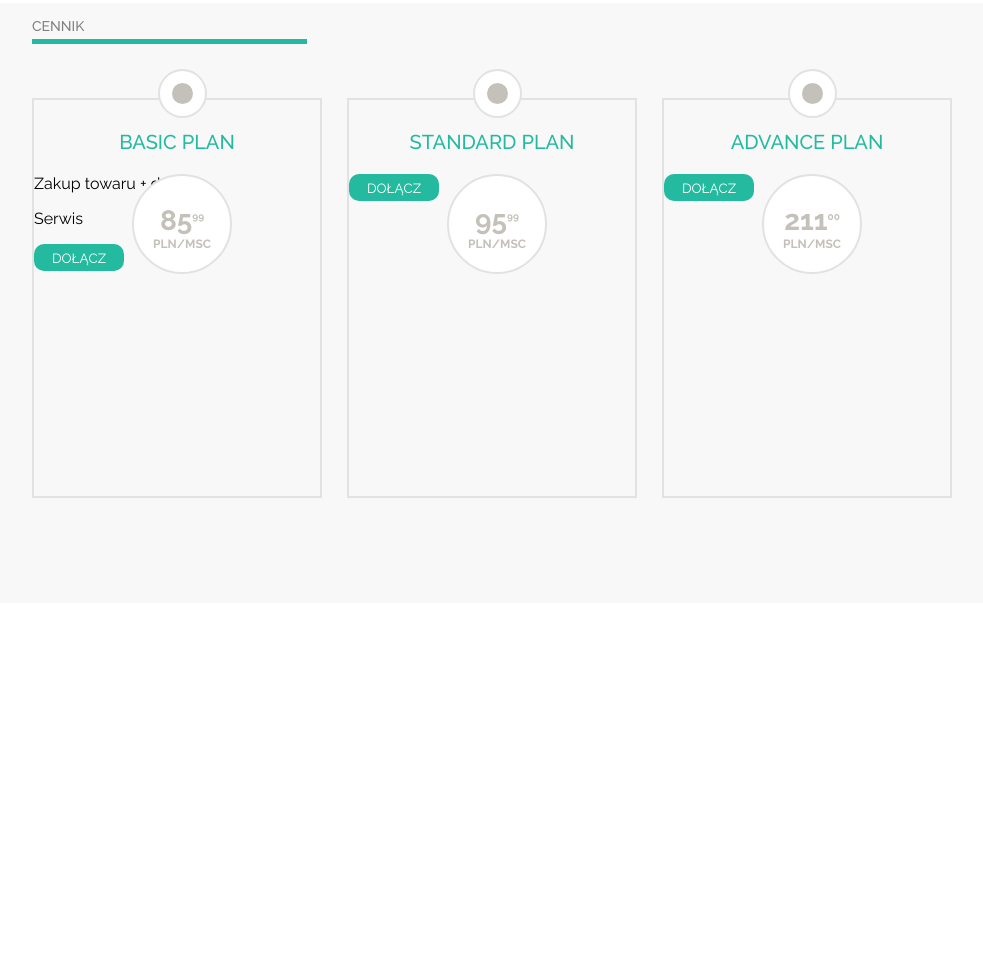
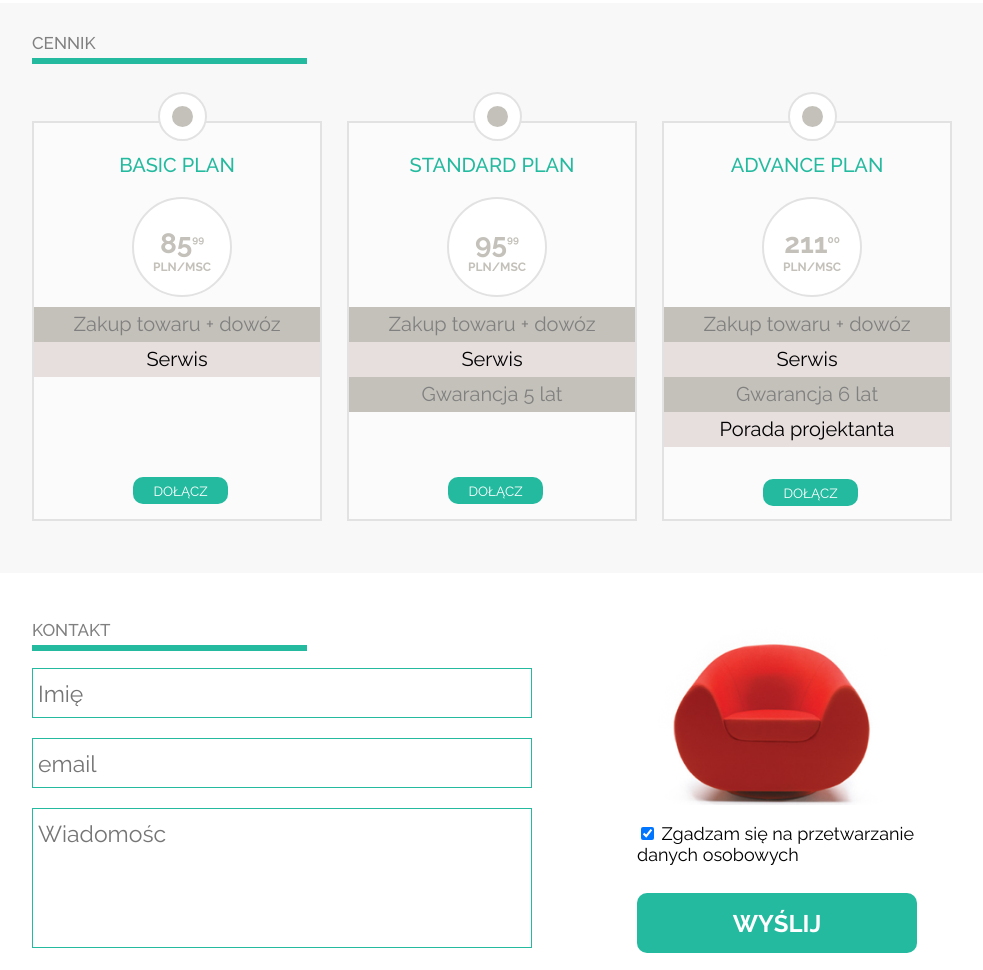
Before and after one commit to alesan6/SitOnChair, a plain HTML site: page index.html in a window 1280 px wide. Shown: the part 750-1720 px from the top of the page, without its empty margins (148-1131 px from the left). Before the commit the page ends 1361 px from the top, so only its background shows below. Drawn offline with Linux system fonts and the light colour scheme.

Commit message:
Working on Section-4

```diff
--- a/css/style.css
+++ b/css/style.css
@@ -64,7 +64,7 @@ ul>li {
 
 }
 #head1 {
-    font-size: 28px;
+    font-size: 30px;
     font-weight: 500;
 }
 #text1 {
@@ -120,22 +120,22 @@ ul>li {
     float: right;
 }
 
-/*SECTION _ 3*/
+/*SECTION - 3*/
 #third-section {
     background-color: #F8F8F8;
-    height: 600px;
+    height: 570px;
     /*border: 1px solid red;*/
     margin-top: 25px;
 
 }
 .header-section {
     width: 275px;
-    border-bottom: 5px solid #24BA9F;
-    padding-top: 15px;
+    border-bottom: 6px solid #24BA9F;
+    padding-top: 30px;
     padding-bottom: 5px;
     color: grey;
     font-weight: 500;
-    font-size: 14px;
+    font-size: 17px;
 }
 .price-list-box {
     position: relative;
@@ -144,6 +144,7 @@ ul>li {
     border: 2px solid #E2E2E2;
     margin-top: 40px;
     display: inline-block;
+    background-color: rgb(251,251,251);
 }
 #left-price {
     float:left;
@@ -159,7 +160,9 @@ ul>li {
     border: 0;
     padding-top: 2px;
     height: 27px;
-    width: 90px;
+    width: 95px;
+    margin: 100px 0 0 99px;
+    position: absolute;
 }
 .upper-circle {
     width: 45px;
@@ -205,3 +208,99 @@ ul>li {
     text-align: center;
     vertical-align: top;
 }
+.content-plan {
+    /*border: 1px solid red;*/
+    margin-top: 130px;
+    text-align: center;
+    font-size: 20px;
+    line-height: 35px;
+}
+.content1 {
+    background-color: #C4C1BA;
+    color: grey;
+    margin: 0;
+    padding: 0;
+}
+.content2 {
+    background-color: #e7dede;
+    margin: 0;
+    padding: 0;
+}
+.button-join-middle {
+    background-color: #24BA9F;
+    color: white;
+    border-radius: 10px;
+    border: 0;
+    padding-top: 2px;
+    height: 27px;
+    width: 95px;
+    margin: 65px 0 0 99px;
+    position: absolute;
+}
+.button-join-right {
+    background-color: #24BA9F;
+    color: white;
+    border-radius: 10px;
+    border: 0;
+    padding-top: 2px;
+    height: 27px;
+    width: 95px;
+    margin: 32px 0 0 99px;
+    position: absolute;
+}
+/*SECTION - 4*/
+#fourt-section {
+    height: 400px;
+}
+#form-box-left {
+    width: 550px;
+    /*border: 1px solid red;*/
+    float:left;
+}
+.form {
+    width: 500px;
+    margin-bottom: 20px;
+    height: 50px;
+    padding-left: 5px;
+    font-size: 23px;
+    border: 1px solid #24BA9F;
+}
+#message-box {
+    height: 140px;
+    padding-bottom: 90px;
+}
+#form-box-right {
+    width: 350px;
+    height: 302px;
+    /*border: 1px solid blue;*/
+    float: right;
+    position:relative;
+}
+#red-chair {
+    width: 230px;
+    height: 180px;
+    left: 55px;
+    bottom: 165px;
+    position: absolute;
+
+}
+.button-send {
+    position: absolute;
+    font-size: 24px;
+    font-weight: bold;
+    height: 60px;
+    width: 280px;
+    background-color: #24BA9F;
+    color: white;
+    border-radius: 10px;
+    border: 0;
+    padding-top: 2px;
+    bottom: 17px;
+    left: 35px;
+}
+#checkbox {
+    font-size: 18px;
+    position: absolute;
+    bottom: 105px;
+    left: 35px;
+}
--- a/index.html
+++ b/index.html
@@ -71,8 +71,8 @@
                     </p>
                 </div>
                 <div class="content-plan">
-                    <p>Zakup towaru + dowóz</p>
-                    <p>Serwis</p>
+                    <p class="content1">Zakup towaru + dowóz</p>
+                    <p class="content2">Serwis</p>
                 </div>
                 <button type="button" name="join" value="DOŁĄCZ" class="button-join">DOŁĄCZ</button>
             </div>
@@ -89,11 +89,11 @@
                     </p>
                 </div>
                 <div class="content-plan">
-                    <p></p>
-                    <p></p>
-                    <p></p>
+                    <p class="content1">Zakup towaru + dowóz</p>
+                    <p class="content2">Serwis</p>
+                    <p class="content1">Gwarancja 5 lat</p>
                 </div>
-                <button type="button" name="join" value="DOŁĄCZ" class="button-join">DOŁĄCZ</button>
+                <button type="button" name="join" value="DOŁĄCZ" class="button-join-middle">DOŁĄCZ</button>
             </div>
             <div class="price-list-box" id="right-price">
                 <div class="upper-circle">
@@ -108,17 +108,35 @@
                     </p>
                 </div>
                 <div class="content-plan">
-                    <p></p>
-                    <p></p>
-                    <p></p>
-                    <p></p>
+                    <p class="content1">Zakup towaru + dowóz</p>
+                    <p class="content2">Serwis</p>
+                    <p class="content1">Gwarancja 6 lat</p>
+                    <p class="content2">Porada projektanta</p>
                 </div>
-                <button type="button" name="join" value="DOŁĄCZ" class="button-join">DOŁĄCZ</button>
+                <button type="button" name="join" value="DOŁĄCZ" class="button-join-right">DOŁĄCZ</button>
             </div>
         </div>
     </section>
 
-    <section>
+    <section id="fourth-section">
+        <div class="container">
+            <p class="header-section">
+                KONTAKT
+            </p>
+            <div id="form-box-left">
+                <form >
+                    <input type="text" name="name" placeholder="Imię"class="form"><br>
+                    <input type="email" name="email" placeholder="email"class="form"><br>
+                    <input type="text" name="name" placeholder="Wiadomośc" id="message-box" class="form"><br>
+            </div>
+            <div id="form-box-right">
+                <img src="images/red_chair.png" alt="red_chair" title="Red Chair" id="red-chair">
+                <div id="checkbox">
+                    <input type="checkbox" name="agree" value="agree" checked > Zgadzam się na przetwarzanie<br>danych osobowych<br>
+                </div>
+                <button type="button" name="send" value="WYŚLIJ" class="button-send">WYŚLIJ</button>
+            </div>
+        </div>
     </section>
 
     <footer>
```
Also changed, not shown: images/form_ok.jpg (added), images/red_chair.png (added).
